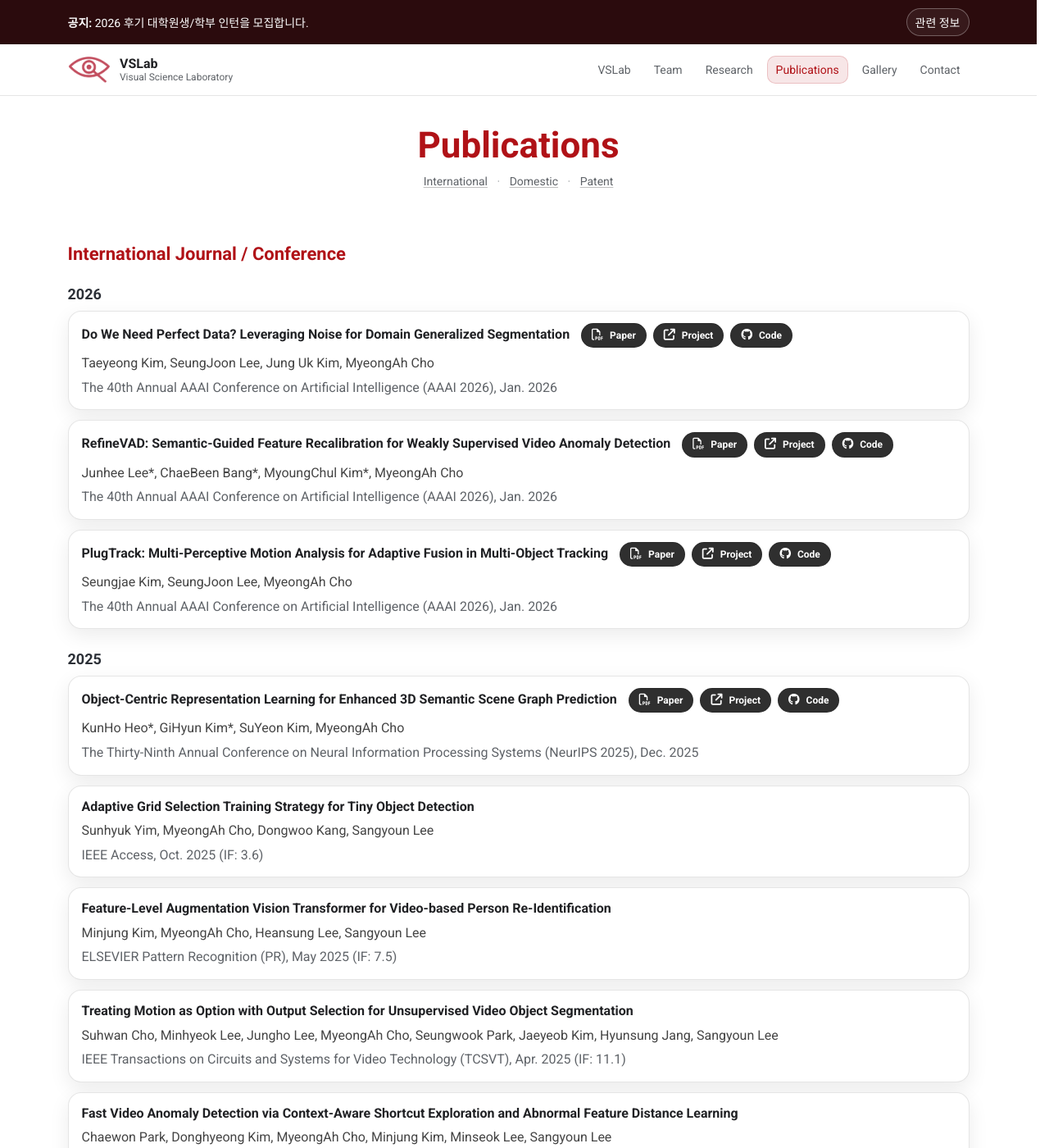
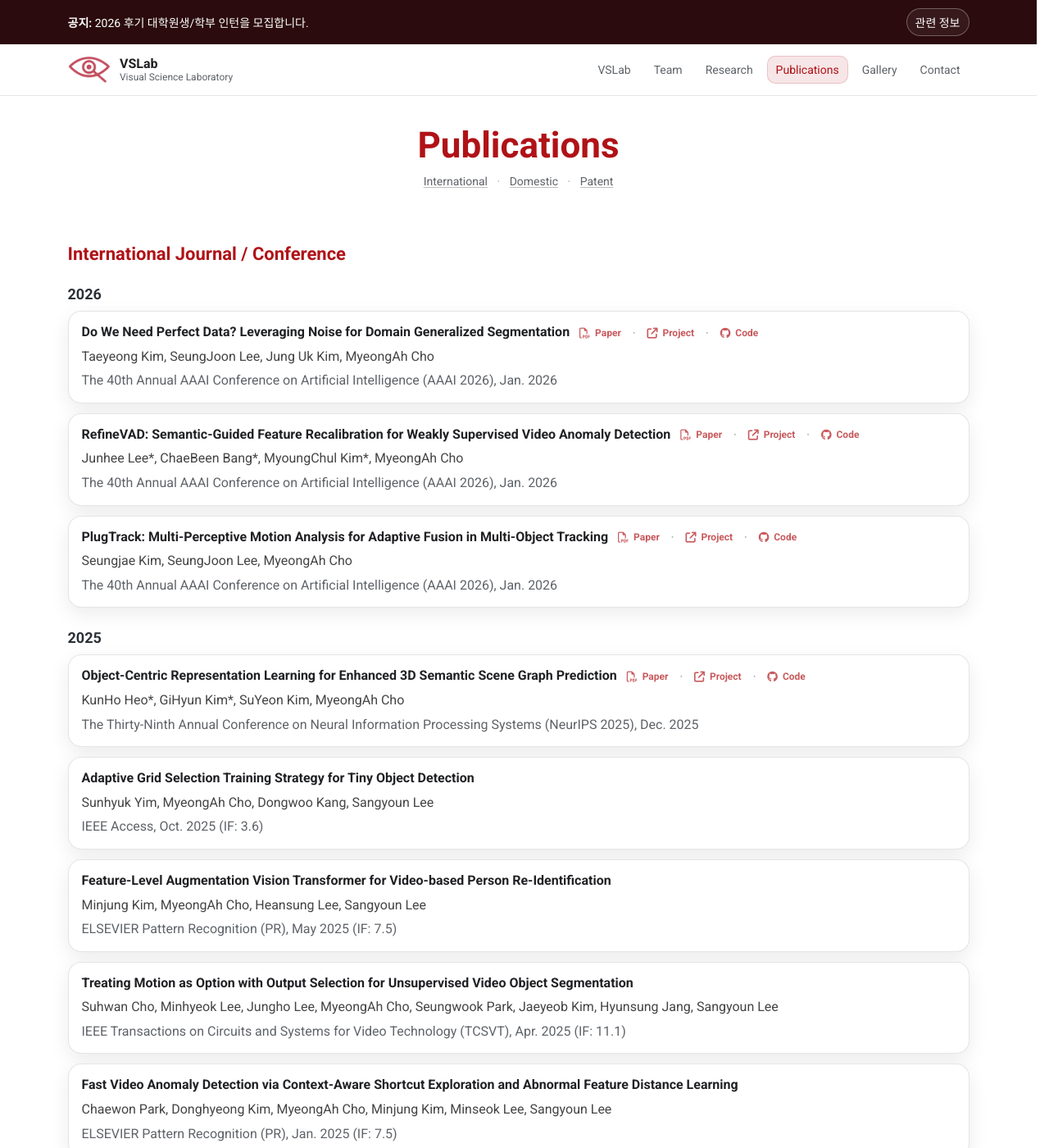
Before and after one commit to spoiuy3/VSLab_website, a Jekyll site: the page built from publications.md, in a window 1280 px wide and 1400 px high. Shown: the whole window at 82% size. Built offline with Jekyll 4.4.1, drawn with Linux system fonts in a browser that asks for light colours.

Commit message:
Edit: publication

```diff
--- a/assets/css/style.css
+++ b/assets/css/style.css
@@ -1133,3 +1133,41 @@
   bottom: calc(16px + (var(--pubbar-h) / 2) - 20px); /* 바 가운데쯤에 오게 */
   z-index: 3;
 }
+
+/* Publications: inline text-link actions next to title */
+.pub-actions--inline{
+  margin-left: 8px;          /* 제목과 액션 사이 간격 */
+  font-weight: 600;
+  font-size: 12px;           /* 작게, 부가정보 느낌 */
+  color: var(--muted);
+  white-space: nowrap;       /* 가능하면 한 덩어리로 유지 */
+}
+
+.pub-actions__sep{
+  margin: 0 6px;
+  color: rgba(0,0,0,0.35);
+}
+
+/* 링크 버튼(가벼운 텍스트 스타일) */
+.pub-linkbtn{
+  display: inline-flex;
+  align-items: center;
+  gap: 6px;
+
+  color: rgba(176,18,23,0.70);     /* 기본: 연한 vslab 톤 */
+  text-decoration: none;
+  font-weight: 700;
+}
+
+.pub-linkbtn:hover{
+  color: var(--accent);
+  text-decoration: underline;
+  text-decoration-color: rgba(176,18,23,0.35);
+  text-underline-offset: 2px;
+}
+
+.pub-linkbtn__icon i{
+  font-size: 13px;
+  line-height: 1;
+  transform: translateY(1px);
+}
--- a/publications.md
+++ b/publications.md
@@ -30,25 +30,25 @@
         <div class="pub-item__top">
           <div class="pub-item__title">
             Do We Need Perfect Data? Leveraging Noise for Domain Generalized Segmentation
-            <span class="pub-actions">
-              <a class="pub-btn pub-btn--paper"
+            <span class="pub-actions pub-actions--inline">
+              <a class="pub-linkbtn pub-linkbtn--paper"
                 href="https://arxiv.org/abs/2511.22948"
                 target="_blank" rel="noopener">
-                <span class="pub-btn__icon"><i class="fa-regular fa-file-pdf"></i></span>
+                <span class="pub-linkbtn__icon"><i class="fa-regular fa-file-pdf"></i></span>
                 <span>Paper</span>
               </a>
-
-              <a class="pub-btn pub-btn--project"
+              <span class="pub-actions__sep">·</span>
+              <a class="pub-linkbtn pub-linkbtn--project"
                 href="https://visualsciencelab-khu.github.io//FLEXSeg_project/"
                 target="_blank" rel="noopener">
-                <span class="pub-btn__icon"><i class="fa-solid fa-arrow-up-right-from-square"></i></span>
+                <span class="pub-linkbtn__icon"><i class="fa-solid fa-arrow-up-right-from-square"></i></span>
                 <span>Project</span>
               </a>
-
-              <a class="pub-btn pub-btn--code"
+              <span class="pub-actions__sep">·</span>
+              <a class="pub-linkbtn pub-linkbtn--code"
                 href="https://github.com/VisualScienceLab-KHU/FLEX-Seg"
                 target="_blank" rel="noopener">
-                <span class="pub-btn__icon"><i class="fa-brands fa-github"></i></span>
+                <span class="pub-linkbtn__icon"><i class="fa-brands fa-github"></i></span>
                 <span>Code</span>
               </a>
             </span>
@@ -62,25 +62,25 @@
         <div class="pub-item__top">
           <div class="pub-item__title">
             RefineVAD: Semantic-Guided Feature Recalibration for Weakly Supervised Video Anomaly Detection
-            <span class="pub-actions">
-              <a class="pub-btn pub-btn--paper"
+            <span class="pub-actions pub-actions--inline">
+              <a class="pub-linkbtn pub-linkbtn--paper"
                 href="https://arxiv.org/abs/2511.13204"
                 target="_blank" rel="noopener">
-                <span class="pub-btn__icon"><i class="fa-regular fa-file-pdf"></i></span>
+                <span class="pub-linkbtn__icon"><i class="fa-regular fa-file-pdf"></i></span>
                 <span>Paper</span>
               </a>
-
-              <a class="pub-btn pub-btn--project"
+              <span class="pub-actions__sep">·</span>
+              <a class="pub-linkbtn pub-linkbtn--project"
                 href="https://visualsciencelab-khu.github.io/RefineVAD-project/"
                 target="_blank" rel="noopener">
-                <span class="pub-btn__icon"><i class="fa-solid fa-arrow-up-right-from-square"></i></span>
+                <span class="pub-linkbtn__icon"><i class="fa-solid fa-arrow-up-right-from-square"></i></span>
                 <span>Project</span>
               </a>
-
-              <a class="pub-btn pub-btn--code"
+              <span class="pub-actions__sep">·</span>
+              <a class="pub-linkbtn pub-linkbtn--code"
                 href="https://github.com/VisualScienceLab-KHU/RefineVAD"
                 target="_blank" rel="noopener">
-                <span class="pub-btn__icon"><i class="fa-brands fa-github"></i></span>
+                <span class="pub-linkbtn__icon"><i class="fa-brands fa-github"></i></span>
                 <span>Code</span>
               </a>
             </span>
@@ -95,25 +95,25 @@
         <div class="pub-item__top">
           <div class="pub-item__title">
             PlugTrack: Multi-Perceptive Motion Analysis for Adaptive Fusion in Multi-Object Tracking
-            <span class="pub-actions">
-              <a class="pub-btn pub-btn--paper"
+            <span class="pub-actions pub-actions--inline">
+              <a class="pub-linkbtn pub-linkbtn--paper"
                 href="https://arxiv.org/abs/2511.13105"
                 target="_blank" rel="noopener">
-                <span class="pub-btn__icon"><i class="fa-regular fa-file-pdf"></i></span>
+                <span class="pub-linkbtn__icon"><i class="fa-regular fa-file-pdf"></i></span>
                 <span>Paper</span>
               </a>
-
-              <a class="pub-btn pub-btn--project"
+              <span class="pub-actions__sep">·</span>
+              <a class="pub-linkbtn pub-linkbtn--project"
                 href="https://visualsciencelab-khu.github.io/PlugTrack_project/"
                 target="_blank" rel="noopener">
-                <span class="pub-btn__icon"><i class="fa-solid fa-arrow-up-right-from-square"></i></span>
+                <span class="pub-linkbtn__icon"><i class="fa-solid fa-arrow-up-right-from-square"></i></span>
                 <span>Project</span>
               </a>
-
-              <a class="pub-btn pub-btn--code"
+              <span class="pub-actions__sep">·</span>
+              <a class="pub-linkbtn pub-linkbtn--code"
                 href="https://github.com/VisualScienceLab-KHU/PlugTrack"
                 target="_blank" rel="noopener">
-                <span class="pub-btn__icon"><i class="fa-brands fa-github"></i></span>
+                <span class="pub-linkbtn__icon"><i class="fa-brands fa-github"></i></span>
                 <span>Code</span>
               </a>
             </span>
@@ -123,42 +123,42 @@
         <div class="pub-item__venue">The 40th Annual AAAI Conference on Artificial Intelligence (AAAI 2026), Jan. 2026</div>
       </article>
 
-    </div>
+      </div>
 
-    <h3 class="pub-year">2025</h3>
-    <div class="pub-list">
-      <article class="pub-item">
-        <div class="pub-item__top">
-          <div class="pub-item__title">
-            Object-Centric Representation Learning for Enhanced 3D Semantic Scene Graph Prediction
-            <span class="pub-actions">
-              <a class="pub-btn pub-btn--paper"
-                href="https://arxiv.org/abs/2510.04714"
-                target="_blank" rel="noopener">
-                <span class="pub-btn__icon"><i class="fa-regular fa-file-pdf"></i></span>
-                <span>Paper</span>
-              </a>
+      <h3 class="pub-year">2025</h3>
+      <div class="pub-list">
+        <article class="pub-item">
+          <div class="pub-item__top">
+            <div class="pub-item__title">
+              Object-Centric Representation Learning for Enhanced 3D Semantic Scene Graph Prediction
+              <span class="pub-actions pub-actions--inline">
+                <a class="pub-linkbtn pub-linkbtn--paper"
+                  href="https://arxiv.org/abs/2510.04714"
+                  target="_blank" rel="noopener">
+                  <span class="pub-linkbtn__icon"><i class="fa-regular fa-file-pdf"></i></span>
+                  <span>Paper</span>
+                </a>
+                <span class="pub-actions__sep">·</span>
+                <a class="pub-linkbtn pub-linkbtn--project"
+                  href="https://visualsciencelab-khu.github.io/OCRL-3DSSG/"
+                  target="_blank" rel="noopener">
+                  <span class="pub-linkbtn__icon"><i class="fa-solid fa-arrow-up-right-from-square"></i></span>
+                  <span>Project</span>
+                </a>
+                <span class="pub-actions__sep">·</span>
+                <a class="pub-linkbtn pub-linkbtn--code"
+                  href="https://github.com/VisualScienceLab-KHU/OCRL-3DSSG-Codes"
+                  target="_blank" rel="noopener">
+                  <span class="pub-linkbtn__icon"><i class="fa-brands fa-github"></i></span>
+                  <span>Code</span>
+                </a>
+              </span>
+            </div>
+          </div>
 
-              <a class="pub-btn pub-btn--project"
-                href="https://visualsciencelab-khu.github.io/OCRL-3DSSG/"
-                target="_blank" rel="noopener">
-                <span class="pub-btn__icon"><i class="fa-solid fa-arrow-up-right-from-square"></i></span>
-                <span>Project</span>
-              </a>
-
-              <a class="pub-btn pub-btn--code"
-                href="https://github.com/VisualScienceLab-KHU/OCRL-3DSSG-Codes"
-                target="_blank" rel="noopener">
-                <span class="pub-btn__icon"><i class="fa-brands fa-github"></i></span>
-                <span>Code</span>
-              </a>
-            </span>
-          </div>
-        </div>
-
-        <div class="pub-item__authors">KunHo Heo*, GiHyun Kim*, SuYeon Kim, MyeongAh Cho</div>
-        <div class="pub-item__venue">The Thirty-Ninth Annual Conference on Neural Information Processing Systems (NeurIPS 2025), Dec. 2025</div>
-      </article>
+          <div class="pub-item__authors">KunHo Heo*, GiHyun Kim*, SuYeon Kim, MyeongAh Cho</div>
+          <div class="pub-item__venue">The Thirty-Ninth Annual Conference on Neural Information Processing Systems (NeurIPS 2025), Dec. 2025</div>
+        </article>
 
       <article class="pub-item">
         <div class="pub-item__title">Adaptive Grid Selection Training Strategy for Tiny Object Detection</div>
```
